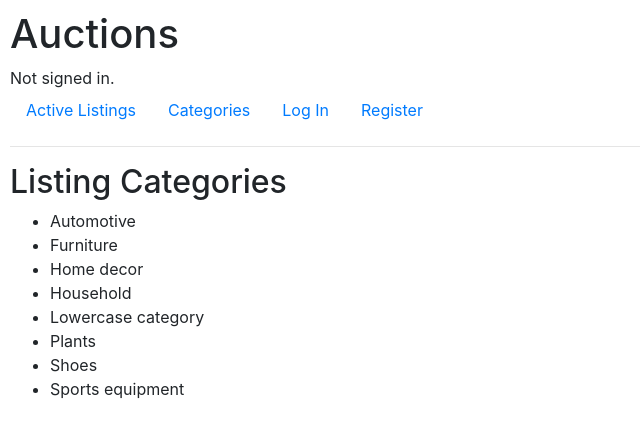
After one commit to chriskorsak/commerce, a Django app: page /listing-categories in a window 1280 px wide. The commit adds this page. Shown: the top 438 px of the page, without its empty margins (0-640 px from the left). Run offline with Django 3.2, Linux system fonts and the light colour scheme; data comes from the database, SQL or seed files in the repository; both versions use the stored data as it was after the commit; some libraries are stand-ins or nearby versions.

Commit message:
implement listing categories page. create listing_categories view, url pattern, and html page. categories not active links yet.

```diff
--- a/auctions/templates/auctions/layout.html
+++ b/auctions/templates/auctions/layout.html
@@ -28,6 +28,9 @@
             <li class="nav-item">
                 <a class="nav-link" href="{% url 'index' %}">Active Listings</a>
             </li>
+            <li class="nav-item">
+              <a class="nav-link" href="{% url 'listing-categories' %}">Categories</a>
+            </li>
             {% if user.is_authenticated %}
                 <li class="nav-item">
                     <a class="nav-link" href="{% url 'create-listing' %}">Create Listing</a>
--- /dev/null
+++ b/auctions/templates/auctions/listing-categories.html
@@ -0,0 +1,10 @@
+{% extends "auctions/layout.html" %}
+
+{% block body %}
+  <h2>Listing Categories</h2>
+  <ul>
+    {% for category in categories %}
+      <li>{{ category }}</li>
+    {% endfor %}
+  </ul>
+{% endblock %}
--- a/auctions/urls.py
+++ b/auctions/urls.py
@@ -12,5 +12,6 @@ urlpatterns = [
     path("add-remove-watchlist/<int:listing_id>", views.add_remove_watchlist, name="add-remove-watchlist"),
     path("watchlist", views.watchlist, name="watchlist"),
     path("bid/<int:listing_id>", views.bid, name="bid"),
-    path("comment/<int:listing_id>", views.comment, name="comment")
+    path("comment/<int:listing_id>", views.comment, name="comment"),
+    path("listing-categories", views.listing_categories, name="listing-categories")
 ]
--- a/auctions/views.py
+++ b/auctions/views.py
@@ -183,6 +183,7 @@ def bid(request, listing_id):
         messages.add_message(request, messages.INFO, 'Bid is not high enough.', extra_tags='alert alert-warning')
         return HttpResponseRedirect(reverse("listing", args=(listing_id,)))
 
+@login_required(login_url='login')
 def comment(request, listing_id):
   if request.method == "POST":
     #get comment from form, user, listing from listing id
@@ -196,3 +197,22 @@ def comment(request, listing_id):
     comment.save()
 
     return HttpResponseRedirect(reverse("listing", args=(listing_id,)))
+
+def listing_categories(request):
+  categories = []
+  #get all listings
+  listings = Listing.objects.all()
+  #iterate through listings and extract and add to categories list if unique
+  for listing in listings:
+    # capitalize category before trying to add to list
+    listing.category = listing.category.capitalize()
+
+    if listing.category not in categories:
+      categories.append(listing.category)
+
+  #sort categories
+  categories.sort()
+
+  return render(request, "auctions/listing-categories.html", {
+    "categories": categories
+  })
```
Also changed, not shown: db.sqlite3.
